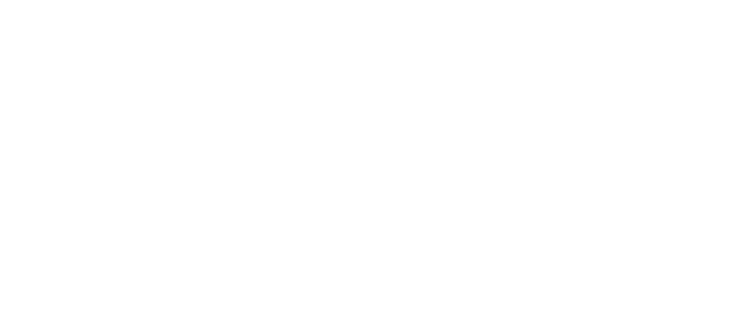
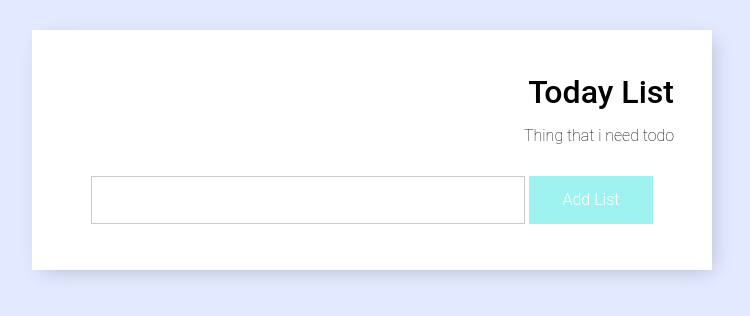
Before and after one commit to dts-kominfo-rea4a/challenge-dom-abideditiyaz, a website: page index.html in a window 1280 px wide. Shown: the whole page, without its empty margins (268-1018 px from the left). Drawn offline with Linux system fonts and the light colour scheme.

Commit message:
Tugas 3: DOM

```diff
--- a/index.html
+++ b/index.html
@@ -6,36 +6,129 @@
     <meta name="viewport" content="width=device-width, initial-scale=1.0" />
     <title>Challenge - DOM</title>
   </head>
+  <style>
+    * {
+      margin: 0;
+      padding: 0;
+      box-sizing: border-box;
+      list-style: none;
+    }
+
+    body {
+        font: 300 16px/1.5 'Roboto', sans-serif;
+        text-align: center;
+        display: flex;
+        justify-content: center;
+        align-items: center;
+        background-color: #e3e9ff;
+    }
+
+    #app {
+      padding: 30px;
+      margin: 30px 0;
+      background: #fff;
+      box-shadow: 5px 5px 20px -5px rgb(0 0 0 / 20%);
+      width: 85vh;
+    }
+
+    .titleHorder{
+      margin: 0 0 20px;
+      text-align: end;
+      align-items: baseline;
+      padding: .5rem;
+    }
+
+    h1{
+      font-weight: 500 !important;
+      margin-bottom: .5rem;
+    }
+
+    h4{
+      font-weight: 200 !important;
+    }
+
+    input{
+        padding: .5rem;
+        width: 70%;
+        height: 3rem;
+        border: 1px solid #ccc;
+        background: #fff;
+        font: 300 16px/1.5 'Roboto', sans-serif;
+        transition: border 0.3s linear
+    }
+
+    button {
+        background: #8df1eed9;
+        border: none;
+        padding: 10px;
+        display: inline-block;
+        vertical-align: top;
+        color: #fff;
+        cursor: pointer;
+        font: 300 16px/1.5 'Roboto', sans-serif;
+        transition: background 0.3s linear;
+        width: 20%;
+        height: 3rem;
+    }
+
+    ul{
+        padding: .5rem;
+        text-align: start;
+    }
+
+    li {
+        padding: 0 0 20px 30px;
+        margin: .5rem;
+    }
+  </style>
   <body>
     <div id="app">
       <!-- TODO: Buatlah sebuah header dengan id todo-title -->
       <!-- TODO: Buatlah sebuah subtitle dengan id todo-subtitle -->
-
+      <div class="titleHorder">
+        <h1 id="todo-title">Today List</h1>
+        <h4 id="todo-subtitle">Thing that i need todo</h4>
+      </div>
       <!-- Section: input -->
       <!-- TODO: Buatlah sebuah input bertipe text dengan id todo-input -->
       <!-- TODO: Buatlah sebuah button dengan id todo-submit -->
-
+      <input type="text" id="todo-input">
+      <button id="todo-submit">Add List</button>
       <!-- Section output -->
       <!-- TODO: Buatlah sebuah <ul> dengan id todo-output -->
+      <ul id="todo-output"></ul>
     </div>
 
     <!-- ! Untuk tantangan ini, script jangan diubah ke external js yah ! -->
     <script>
       // TODO: Deklarasi variable sesuai dengan kebutuhan di sini
-      let button;
-      let input;
-      let output;
-
+      let button = document.getElementById("todo-submit");
+      let input = document.getElementById("todo-input");
+      let output = document.getElementById("todo-output");
+      console.log(button)
       // TODO: Buatlah sebuah fungsi dengan nama fnClickHandler
       // Fungsi yang digunakan untuk menambahkan tulisan
       // Jangan ubah cara deklarasi fungsinya, cukup isi saja
-      function fnClickHandler(toDoItem) {}
+      function fnClickHandler(toDoItem) {
+        const addList = document.createElement("li");
+        addList.innerHTML = input.value;
+        addList.classList.add("list-style")
 
+        output.appendChild(addList);
+
+        input.value = "";
+      }
       // TODO: register event onclick / addEventListener untuk button
       // akan menjalankan fungsi fnClickHandler
-
+      button.addEventListener('click', clickButton => {fnClickHandler()})
       // TODO: register event onkeypress / addEventListener untuk input
       // sehingga saat di input ditekan enter akan menjalankan fungsi fnClickHandler juga
+      input.addEventListener('keyup', enterByid => {
+        // console.log(enterByid)
+        if(enterByid.keyCode === 13) {
+          fnClickHandler()
+        }
+      })
     </script>
   </body>
 </html>
```
